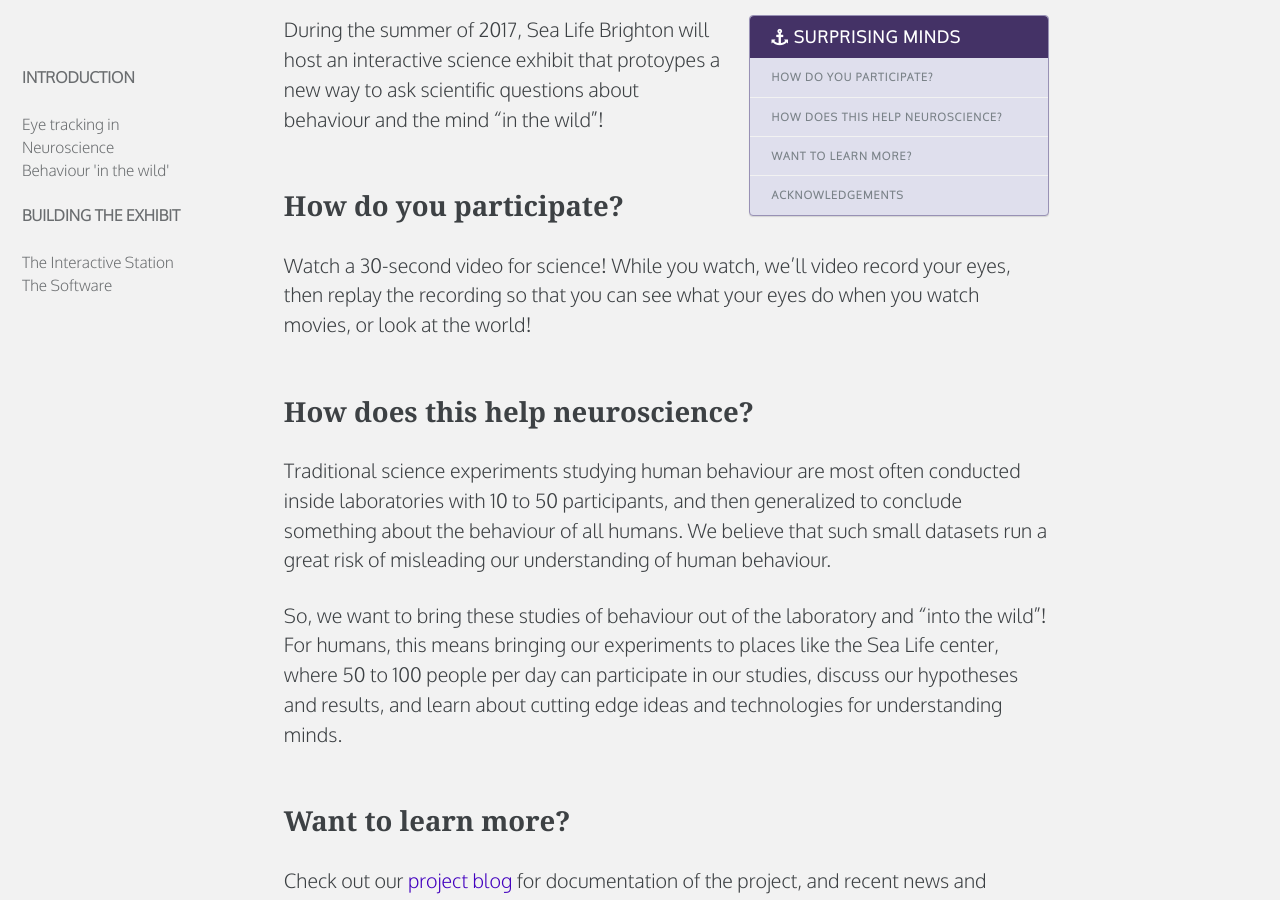
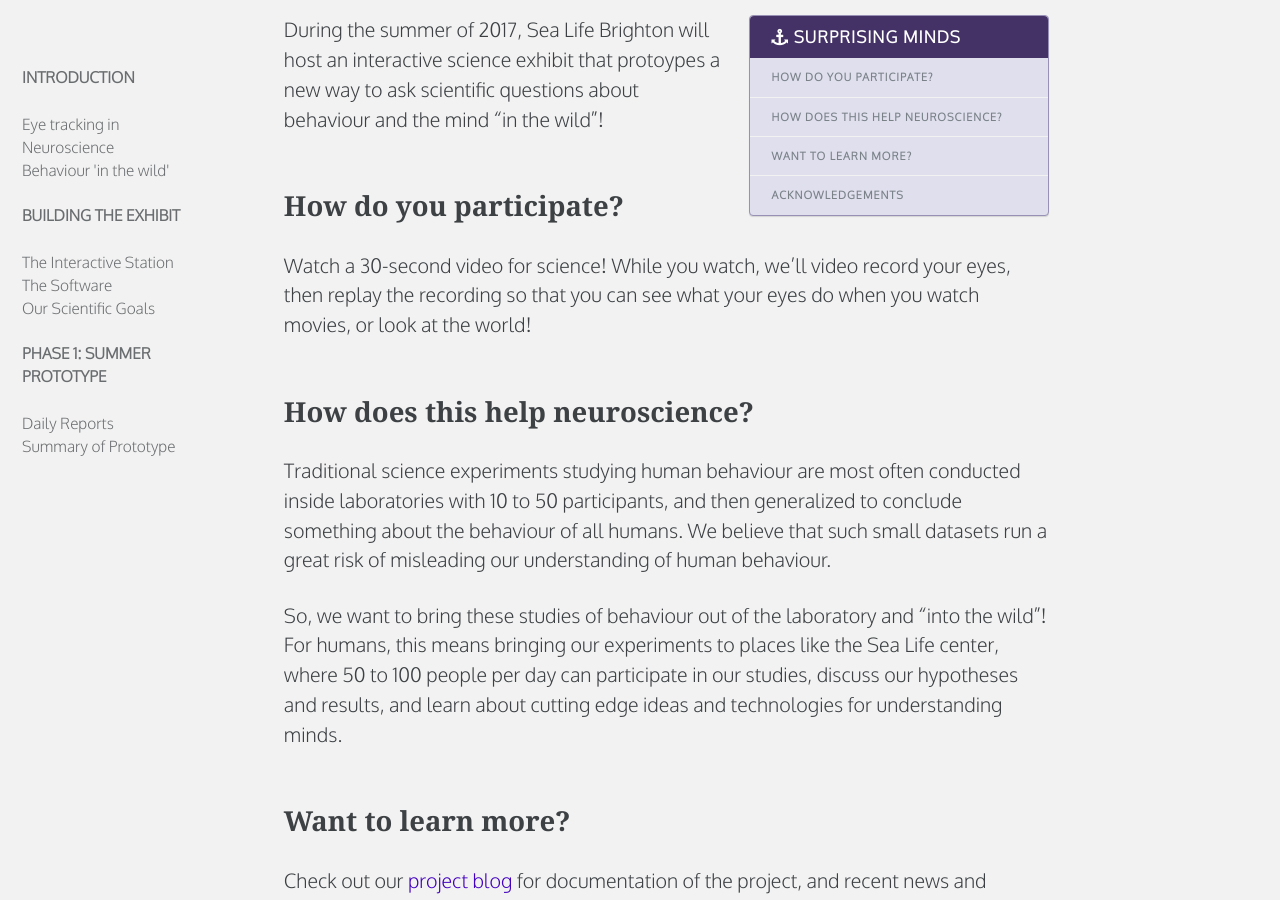
Before and after one commit to everymind/SurprisingMinds, a Jekyll site: the page built from index.md, in a window 1280 px wide and 900 px high, scrolled down 871 px. Built offline with Jekyll 4.4.1, drawn with Linux system fonts in a browser that asks for light colours; some web fonts are replaced.

Commit message:
Update navigation.yml

```diff
--- a/_data/navigation.yml
+++ b/_data/navigation.yml
@@ -23,3 +23,12 @@ docs:
         url: /Interactive-station/
       - title: "The Software"
         url: /Software/
+      - title: "Our Scientific Goals"
+        url: /Science-goals/
+
+  - title: "Phase 1: Summer Prototype"
+    children:
+      - title: "Daily Reports"
+        url: /categories/#daily-report
+      - title: "Summary of Prototype"
+        url: /documentation/summary-of-summer-prototype/
```
